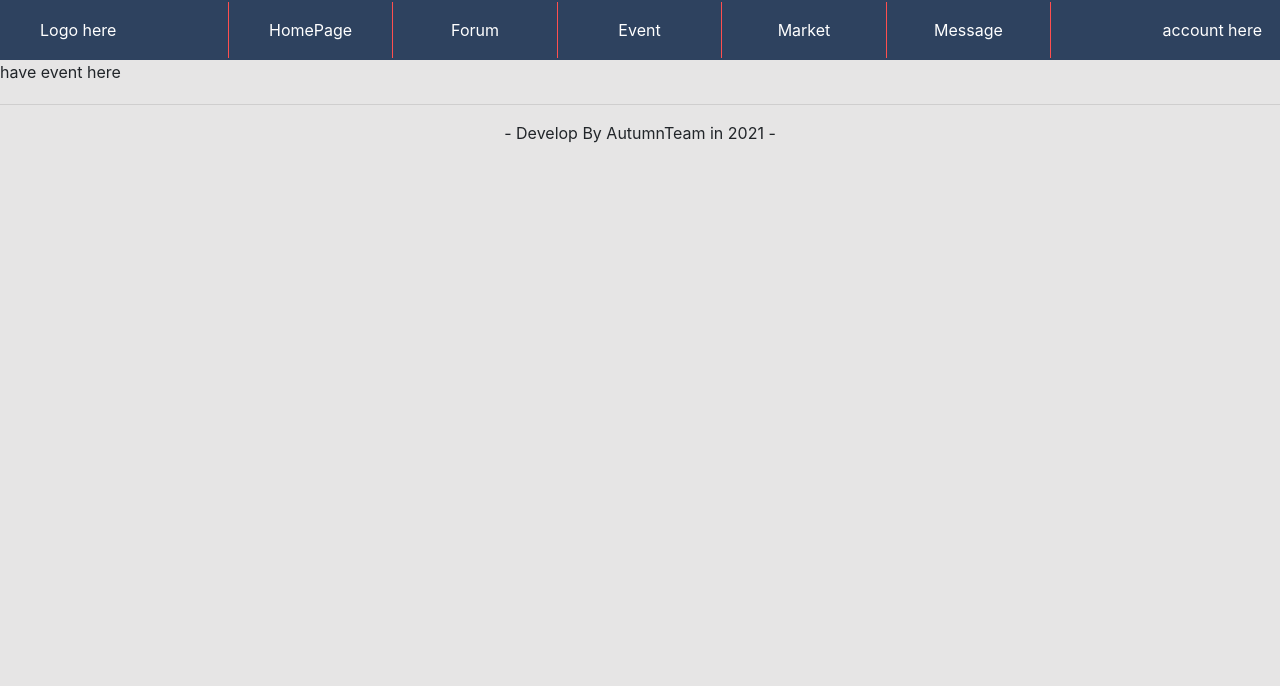
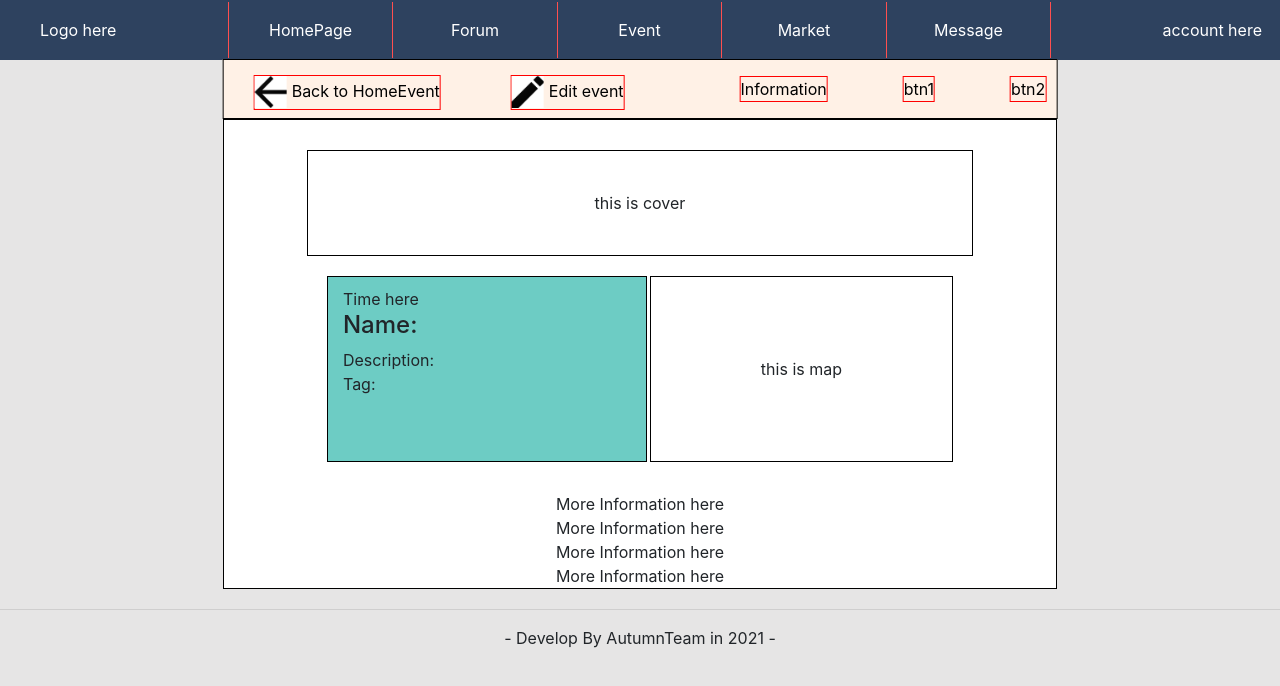
Before and after one commit to Autumn-Team/CommunityHub-web-react-verson, a React (Create React App) app: page /test in a window 1280 px wide. Shown: the top 686 px of the page. Built offline with nearby package versions, Linux system fonts and the light colour scheme.

Commit message:
add new icons and prepare for event list page

```diff
--- a/src/App.js
+++ b/src/App.js
@@ -16,6 +16,7 @@ const App = props =>  {
                 <Route path="/homePage" component={HomePage} />
                 <Route path="/event" exact component={Event} />
                 <Route path="/event/newEvent" component={NewEvent} />
+                <Route path="/event/eventList" exact component={Event} />
                 <Route path="/test" component={EventDetails} />
             </Switch>
         </Layout>
--- a/src/components/Icons/Icons.js
+++ b/src/components/Icons/Icons.js
@@ -2,6 +2,8 @@ import React from 'react';
 
 import CreateNew from '../../assets/icons/createNew.jpg';
 import EventIcon from '../../assets/icons/eventIcon.jpg';
+import BackIcon from '../../assets/icons/backIcon.jpg';
+import EditIcon from '../../assets/icons/editIcon.jpg';
 import classes from './Icons.module.css';
 
 const Icons = props => {
@@ -13,6 +15,12 @@ const Icons = props => {
             break;
         case ("eventIcon"):
             icon = <img src={EventIcon} className={classes.Icons} alt="Event Icon" />
+            break;
+        case ("backIcon"):
+            icon = <img src={BackIcon} className={classes.Icons} alt="Back Icon" />
+            break;
+        case ("editIcon"):
+            icon = <img src={EditIcon} className={classes.Icons} alt="Edit Icon" />
             break;
         default:
             //do nothing
--- a/src/components/Icons/Icons.module.css
+++ b/src/components/Icons/Icons.module.css
@@ -3,4 +3,5 @@
     height: 32px;
     margin-right: 5px;
     margin-bottom: 1px;
+
 }
--- a/src/components/Navigation/NavigationItems/SideNavigationItems.js
+++ b/src/components/Navigation/NavigationItems/SideNavigationItems.js
@@ -5,13 +5,45 @@ import NavigationItem from './NavigationItem/NavigationItem';
 import Icons from '../../Icons/Icons';
 
 const SideNavigationItems = props => {
-    let btn1 = null;
-    let btn2 = null;
+    let area1 = null;
+    let area2 = null;
 
     switch(props.featureType){
         case ("MainEvent"):
-            btn1 = <div><Icons IconType="createNew" />Create new event</div>;
-            btn2 = <div><Icons IconType="eventIcon" />Attending event</div>;;
+            area1 = (
+                <NavigationItem type="Side" link="/event/newEvent" >
+                    <div>
+                        <Icons IconType="createNew" />
+                        Create new event
+                    </div>
+                </NavigationItem>
+            );
+            area2 = (
+                <NavigationItem type="Side" link="/event/eventList" >
+                    <div>
+                        <Icons IconType="eventIcon" />
+                        Attending event
+                    </div>
+                </NavigationItem>
+            );
+            break;
+        case ('DetailedEvent'):
+            area1 = (
+                <NavigationItem type="Side" link="/event" >
+                    <div>
+                        <Icons IconType="backIcon" />
+                        Back to HomeEvent
+                    </div>
+                </NavigationItem>
+            );
+            area2 = (
+                <NavigationItem type="Side" link="/#" >
+                    <div>
+                    <Icons IconType="editIcon" />
+                        Edit event
+                    </div>
+                </NavigationItem>
+            );
             break;
         default:
             //do nothing
@@ -20,8 +52,8 @@ const SideNavigationItems = props => {
 
     return(
         <ul className={classes.SideNavigationItems}>
-            <NavigationItem type="Side" link="/event/newEvent" >{btn1}</NavigationItem>
-            <NavigationItem type="Side" link="/st2" >{btn2}</NavigationItem>
+            {area1}
+            {area2}
         </ul>
     );
 }
--- a/src/components/Navigation/SIdeNavBar/SideNavBar.js
+++ b/src/components/Navigation/SIdeNavBar/SideNavBar.js
@@ -17,6 +17,7 @@ const SideNavBar = props => {
         case ('DetailedEvent'):
             nav = <nav className={classes.SideNavBar}>
                 <SideNavigationItems featureType={props.featureType} />
+                <div>Information</div>
                 <div>btn1</div>
                 <div>btn2</div>
             </nav>
--- a/src/containers/EventFeature/EventDetails/EventDetails.js
+++ b/src/containers/EventFeature/EventDetails/EventDetails.js
@@ -1,6 +1,7 @@
 import React, { useState} from 'react';
 
 import classes from './EventDetails.module.css';
+import SideNavBar from '../../../components/Navigation/SIdeNavBar/SideNavBar';
 
 const EventDetails = props => {
     const [loadEvent, setLoadEvent] = useState('null');
@@ -8,7 +9,31 @@ const EventDetails = props => {
     let fullEvent = <p>Event not found </p>;
 
     if (loadEvent){
-        fullEvent = <div>have event here</div>
+        fullEvent = (
+            <React.Fragment>
+                <SideNavBar featureType="DetailedEvent" />
+                <div className={classes.EventDetails}>
+                    <section className={classes.MainDetails}>
+                        <div className={classes.Cover}>this is cover</div>
+                        <div className={classes.Details}>
+                            <div className={classes.Text}>
+                                <div>Time here</div>
+                                <h4>Name: </h4>
+                                <div>Description: </div>
+                                <div>Tag:</div>
+                            </div>
+                            <div className={classes.Map}>this is map</div>
+                        </div>
+                    </section>
+                    <section className={classes.SuggestionEvent}>
+                        <div> More Information here</div>
+                        <div> More Information here</div>
+                        <div> More Information here</div>
+                        <div> More Information here</div>
+                    </section>
+                </div>
+            </React.Fragment>
+        );
     }
 
     return fullEvent;
--- a/src/containers/EventFeature/EventDetails/EventDetails.module.css
+++ b/src/containers/EventFeature/EventDetails/EventDetails.module.css
@@ -0,0 +1,44 @@
+.EventDetails {
+    margin-top: 119px;
+    margin-left: auto;
+    margin-right: auto;
+    width: 65.2%;
+    border: 1px solid black;
+    background-color: white;
+}
+
+.MainDetails {
+    margin: 30px auto;
+    width: 80%;
+}
+
+.Cover {
+    border: 1px solid black;
+    padding: 40px;
+    text-align: center;
+}
+
+.Details {
+    margin: 20px;
+    display: flex;
+    flex-direction: row;
+    justify-content: space-between;
+}
+
+.Text {
+    border: 1px solid black;
+    background-color: rgb(109, 204, 196);
+    box-sizing: border-box;
+    width: 25vw;
+    height: auto;
+    padding: 10px 15px;
+}
+
+.Map {
+    border: 1px solid black;
+    padding: 80px 110px;
+}
+
+.SuggestionEvent {
+    text-align: center;
+}
--- a/src/containers/EventFeature/MainEventPage/MainEventPage.js
+++ b/src/containers/EventFeature/MainEventPage/MainEventPage.js
@@ -1,15 +1,24 @@
 import React from 'react';
+import { useLocation } from 'react-router-dom';
 
 import classes from './MainEventPage.module.css';
 import SideNavBar from '../../../components/Navigation/SIdeNavBar/SideNavBar';
 import Event from '../../../components/Event/Event';
 
 const MainEventPage = () => {
+    const location = useLocation();
+
+    let h2Title = <h2>Next Event</h2>;
+    let sideNav = <SideNavBar featureType="MainEvent" />;
+    if(location.pathname !== "/event/eventList"){
+        h2Title = <h2>List Event</h2>;
+    }
+
     return (
         <React.Fragment>
-            <SideNavBar featureType="MainEvent" />
+            {sideNav}
             <section className={classes.EventContent} >
-               <h2>Next Event</h2>
+               {h2Title}
                <div className={classes.EventList}>
                 <Event date="20-10-2020" title="Test title" location="this is location" />
                 <Event date="20-10-2020" title="Test title" location="this is location" />
```
Also changed, not shown: src/assets/icons/backIcon.jpg (added), src/assets/icons/editIcon.jpg (added).
